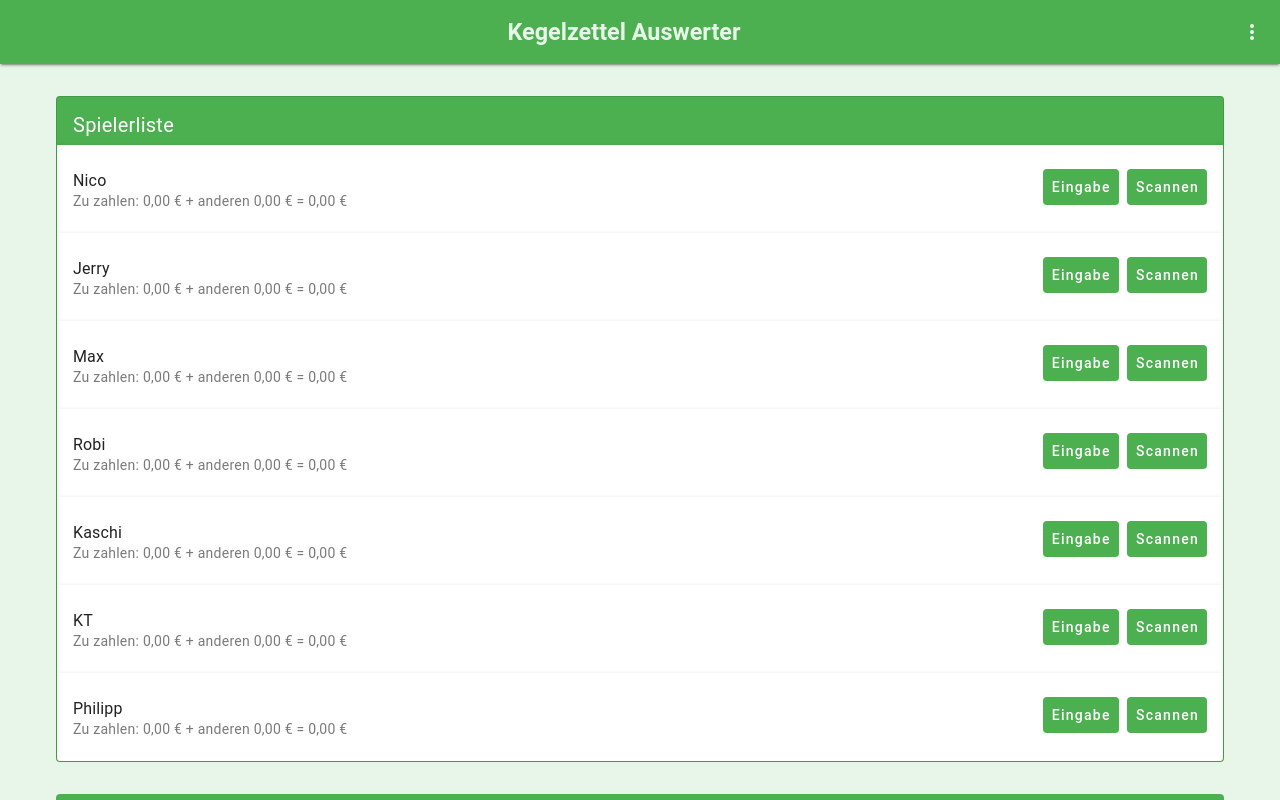
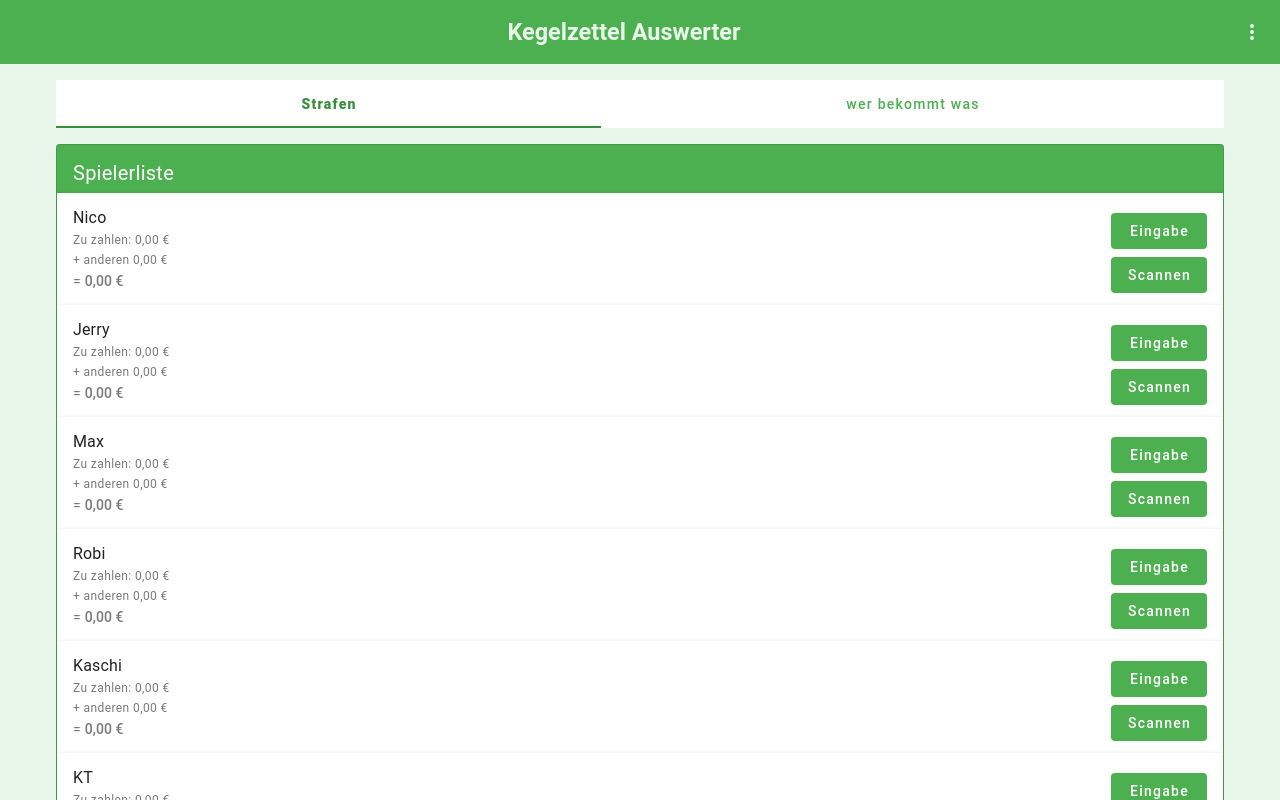
Before and after one commit to NicoG11/kegelzettelauswertung, a Vue app: page / in a window 1280 px wide. Shown: the top 800 px of the page. Built offline with nearby package versions, Linux system fonts and the light colour scheme.

Commit message:
optical changes

```diff
--- a/src/App.vue
+++ b/src/App.vue
@@ -1,7 +1,7 @@
 <template>
     <v-app>
         <v-main>
-            <v-app-bar :elevation="2" color="green">
+            <v-app-bar color="green" flat>
                 <template v-slot:title>
                     <h3 class="text-center text-green-lighten-5">Kegelzettel Auswerter</h3>
                 </template>
--- /dev/null
+++ b/src/components/Dinge.vue
@@ -0,0 +1,20 @@
+<script setup>
+import {useSpielerStore} from '@/store/spielerStore';
+
+const spielerStore = useSpielerStore();
+</script>
+
+<template>
+    <v-list lines="three" rounded border variant="elevated" class="pb-0 my-4 bg-green">
+        <v-list-subheader color="white" class="text-h6">Wer muss was mitnehmen </v-list-subheader>
+
+        <v-list-item :elevation="2" class="py-3">
+            <v-list-item-title>Name</v-list-item-title>
+            <v-list-item-subtitle> Anzal </v-list-item-subtitle>
+
+            <template v-slot:append>
+                <div class="d-flex flex-column ga-2">Spielername</div>
+            </template>
+        </v-list-item>
+    </v-list>
+</template>
--- /dev/null
+++ b/src/components/Playerlist.vue
@@ -0,0 +1,42 @@
+<script setup>
+import {useSpielerStore} from '@/store/spielerStore';
+import {useRouter} from 'vue-router';
+
+const spielerStore = useSpielerStore();
+
+const router = useRouter();
+
+function geheZuScannSeite(spieler) {
+    spielerStore.setSelectedPlayer(spieler);
+    router.push({path: '/scan'});
+}
+
+function geheZuManuelSeite(spieler) {
+    spielerStore.setSelectedPlayer(spieler);
+    router.push({path: '/eingabe'});
+}
+</script>
+
+<template>
+    <v-list lines="three" rounded border variant="elevated" class="pb-0 my-4 bg-green">
+        <v-list-subheader color="white" class="text-h6">Spielerliste</v-list-subheader>
+
+        <v-list-item :elevation="2" v-for="(spieler, index) in spielerStore.spielerListe" :key="index" class="py-3">
+            <v-list-item-title>{{ spieler.name }}</v-list-item-title>
+            <v-list-item-subtitle>
+                <span class="text-caption">Zu zahlen: {{ spielerStore.getToPay(spieler, true) }}</span>
+                <br />
+                <span class="text-caption">+ anderen {{ spielerStore.getFineFromOtherPlayers(spieler, true) }}</span>
+                <br />
+                = <span class="text-subtitle-2">{{ spielerStore.getGesamtToPay(spieler) }}</span>
+            </v-list-item-subtitle>
+
+            <template v-slot:append>
+                <div class="d-flex flex-column ga-2">
+                    <v-btn flat size="default" @click="geheZuManuelSeite(spieler)">Eingabe</v-btn>
+                    <v-btn flat size="default" @click="geheZuScannSeite(spieler)">Scannen</v-btn>
+                </div>
+            </template>
+        </v-list-item>
+    </v-list>
+</template>
--- a/src/pages/index.vue
+++ b/src/pages/index.vue
@@ -1,15 +1,11 @@
 <script setup>
-import {germanCurrencyFormat} from '@/services/rules';
 import {useSpielerStore} from '@/store/spielerStore';
-import {ref, computed} from 'vue';
-
-import {useRouter} from 'vue-router';
+import {ref} from 'vue';
 
 const spielerStore = useSpielerStore();
-const router = useRouter();
+
 const neuerSpielerName = ref('');
-
-const spielerListe = computed(() => spielerStore.spielerListe);
+const tab = ref('strafe');
 
 function spielerHinzufuegen() {
     if (neuerSpielerName.value) {
@@ -18,38 +14,20 @@ function spielerHinzufuegen() {
     }
 }
 
-function geheZuScannSeite(spieler) {
-    spielerStore.setSelectedPlayer(spieler);
-    router.push({path: '/scan'});
-}
-
-function geheZuManuelSeite(spieler) {
-    spielerStore.setSelectedPlayer(spieler);
-    router.push({path: '/eingabe'});
-}
-
 // TODO TIERauswertung, wer was bekommt
 </script>
 
 <template>
     <v-container class="fill-height">
         <v-responsive class="fill-height">
-            <v-list lines="three" rounded border variant="elevated" class="pb-0 mb-8 mt-4 bg-green">
-                <v-list-subheader color="white" class="text-h6">Spielerliste</v-list-subheader>
+            <v-tabs v-model="tab" bg-color="white" selected-class="text-green-darken-2 font-weight-black" grow>
+                <v-tab vlaue="strafe" class="text-green">Strafen</v-tab>
+                <v-tab value="dinge" class="text-green">wer bekommt was</v-tab>
+            </v-tabs>
 
-                <v-list-item :elevation="2" v-for="(spieler, index) in spielerListe" :key="index">
-                    <v-list-item-title>{{ spieler.name }}</v-list-item-title>
-                    <v-list-item-subtitle
-                        >Zu zahlen: {{ spielerStore.getToPay(spieler, true) }} + anderen {{ spielerStore.getFineFromOtherPlayers(spieler, true) }} = {{ spielerStore.getGesamtToPay(spieler) }}</v-list-item-subtitle
-                    >
-
-                    <template v-slot:append>
-                        <v-btn flat class="mx-1 pa-2" size="default" @click="geheZuManuelSeite(spieler)">Eingabe</v-btn>
-                        <v-btn flat class="mx-1 mr-0 pa-2" size="default" @click="geheZuScannSeite(spieler)">Scannen</v-btn>
-                    </template>
-                </v-list-item>
-            </v-list>
-
+            <v-window v-model="tab">
+                <v-window-item value="strafe">
+                    <Playerlist />
                     <v-card flat>
                         <div class="bg-green h4 py-2 px-5">Spieler hinzufügen</div>
                         <v-card-text>
@@ -57,6 +35,11 @@ function geheZuManuelSeite(spieler) {
                             <v-btn @click="spielerHinzufuegen">Hinzufügen</v-btn>
                         </v-card-text>
                     </v-card>
+                </v-window-item>
+                <v-window-item value="dinge">
+                    <Dinge />
+                </v-window-item>
+            </v-window>
         </v-responsive>
     </v-container>
 </template>
```
Also changed, not shown: package.json (+7 -7 lines), 1 other file (tests, documents, lock files or other folders). Lines whose indentation alone changed are shown as unchanged.
